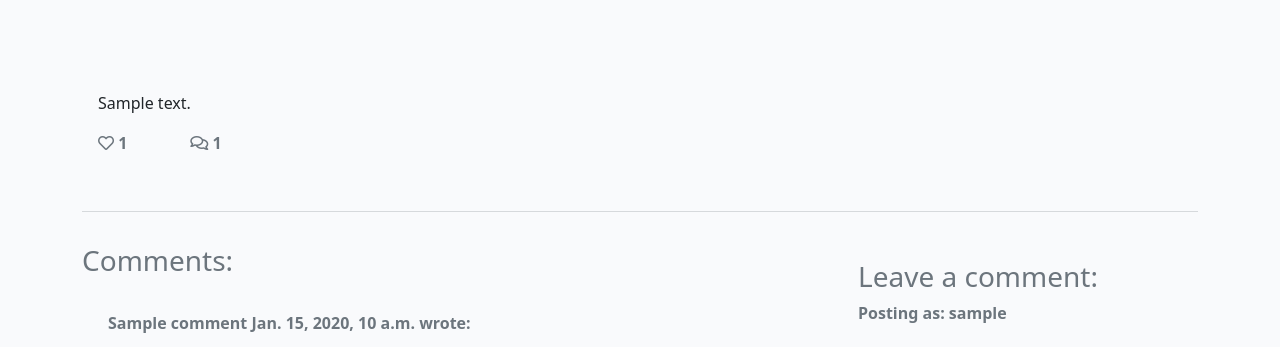
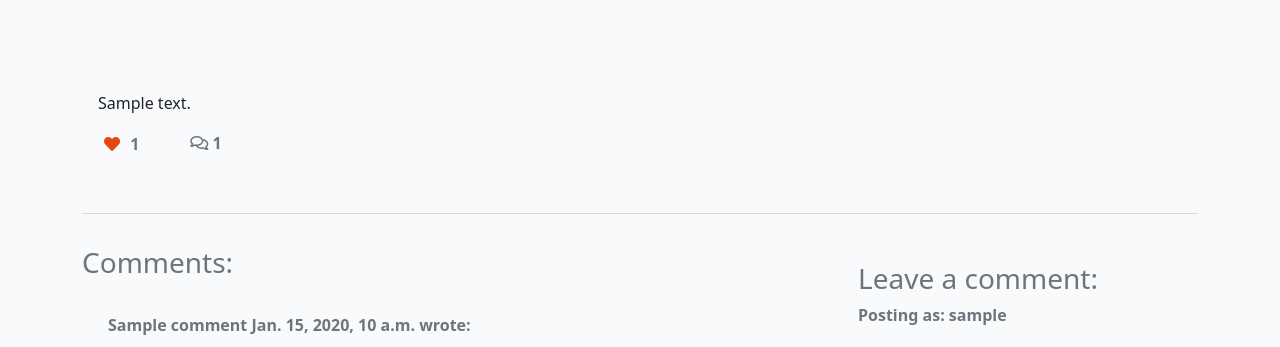
Before and after one commit to MadMaddie81/Django-Blog, a Django app: a page that uses templates/post_detail.html in a window 1280 px wide. Shown: the part 281-628 px from the top of the page. Run offline with Django 3.2, Linux system fonts and the light colour scheme; a user stored in the database is signed in; tables that the repository leaves empty hold one stand-in row (values such as "Sample post"); some libraries are stand-ins or nearby versions.

Commit message:
Add like function

```diff
--- a/blog/urls.py
+++ b/blog/urls.py
@@ -5,4 +5,5 @@ from . import views
 urlpatterns = [
     path('', views.PostList.as_view(), name='home'),
     path('<slug:slug>/', views.PostDetail.as_view(), name='post_detail'),
+    path('like/<slug:slug>', views.PostLike.as_view(), name='post_like'),
 ]
--- a/blog/views.py
+++ b/blog/views.py
@@ -75,3 +75,4 @@ class PostLike(View):
             post.likes.remove(request.user)
         else:
             post.likes.add(request.user)
+        return HttpResponseRedirect(reverse('post_detail', args=[slug]))
--- a/templates/post_detail.html
+++ b/templates/post_detail.html
@@ -34,8 +34,26 @@
                 <div class="row">
 
                     <div class="col-1">
-                        <!-- The number of likes goes before the closing strong tag -->
-                        <strong class="text-secondary"><i class="far fa-heart"></i> {{ post.number_of_likes }} </strong>
+                        <strong>
+                            {% if user.is_authenticated %}
+                            <form class="d-inline" action="{% url 'post_like' post.slug %}" method="POST">
+                                {% csrf_token %}
+                                {% if liked %}
+
+                                <button type="submit" name="blogpost_id" value="{{ post.slug }}" class="btn-like"><i class="fas fa-heart"></i></button>
+
+                                {% else %}
+
+                                <button type="submit" name="blogpost_id" value="{{ post.slug }}" class="btn-like"><i class="far fa-heart"></i></button>
+
+                                {% endif %}
+                            </form>
+                            {% else %}
+                            <span class="text-secondary"><i class="far fa-heart"></i></span>
+                            {% endif %}
+                            <span class="text-secondary"> {{ post.number_of_likes }}</span>
+                        </strong>
+
                     </div>
                     <div class="col-1">
                         {% with comments.count as total_comments %}
```
